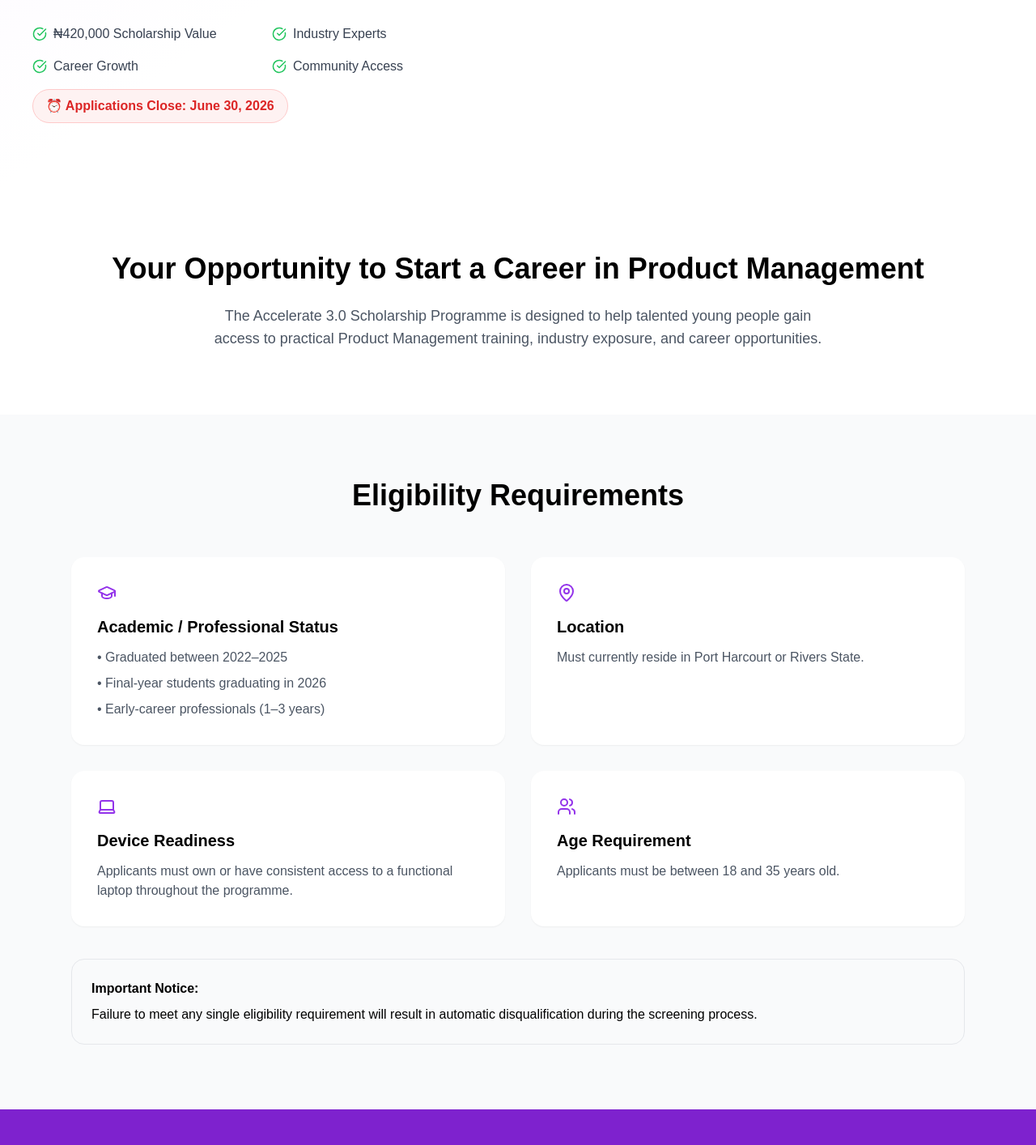
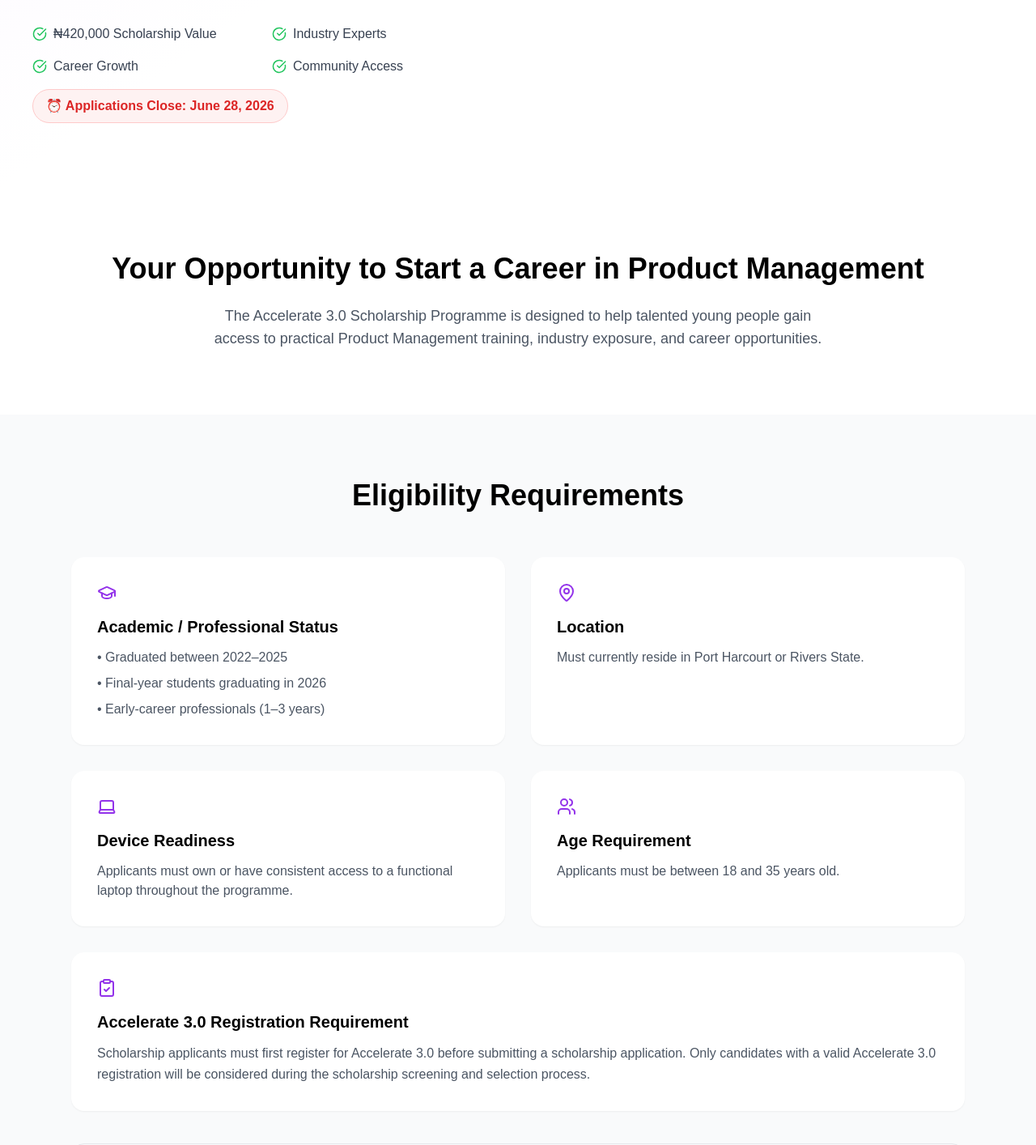
Before and after one commit to ifeday1/ignitepro, a React (Create React App) app: page /accelerate3.0/scholarship in a window 1280 px wide. Shown: the part 740-2154 px from the top of the page at 81% size. Built offline with nearby package versions, Linux system fonts and the light colour scheme.

Commit message:
register

```diff
--- a/src/pages/AcceleratePage.jsx
+++ b/src/pages/AcceleratePage.jsx
@@ -281,7 +281,7 @@ const AcceleratePage = () => {
                   <div className='flex justify-between'>
                     <span className='text-gray-500'>Deadline</span>
                     <span className='font-semibold text-red-500'>
-                      June 30, 2026
+                      June 28, 2026
                     </span>
                   </div>
                 </div>
--- a/src/pages/ScholarshipPage.jsx
+++ b/src/pages/ScholarshipPage.jsx
@@ -6,6 +6,7 @@ import {
   GraduationCap,
   MapPin,
   Users,
+  ClipboardCheck,
 } from 'lucide-react';
 import SH from '../assets/SCimg.jpeg';
 import Logo from '../assets/logo.png';
@@ -106,7 +107,7 @@ const ScholarshipPage = () => {
             </div>
           </div>
           <div className='inline-flex items-center gap-2 bg-red-50 border border-red-200 text-red-600 px-4 py-2 rounded-full font-semibold mt-4'>
-            ⏰ Applications Close: June 30, 2026
+            ⏰ Applications Close: June 28, 2026
           </div>
         </div>
       </section>
@@ -176,6 +177,20 @@ const ScholarshipPage = () => {
                 Applicants must be between 18 and 35 years old.
               </p>
             </div>
+            <div className='bg-white p-8 rounded-2xl shadow-sm md:col-span-2'>
+              <ClipboardCheck className='text-purple-600 mb-4' />
+
+              <h3 className='font-bold text-xl mb-3'>
+                Accelerate 3.0 Registration Requirement
+              </h3>
+
+              <p className='text-gray-600 leading-relaxed'>
+                Scholarship applicants must first register for Accelerate 3.0
+                before submitting a scholarship application. Only candidates
+                with a valid Accelerate 3.0 registration will be considered
+                during the scholarship screening and selection process.
+              </p>
+            </div>
           </div>
 
           <div className='mt-10 bg-orange-50 border border-orange-200 rounded-2xl p-6'>
```
